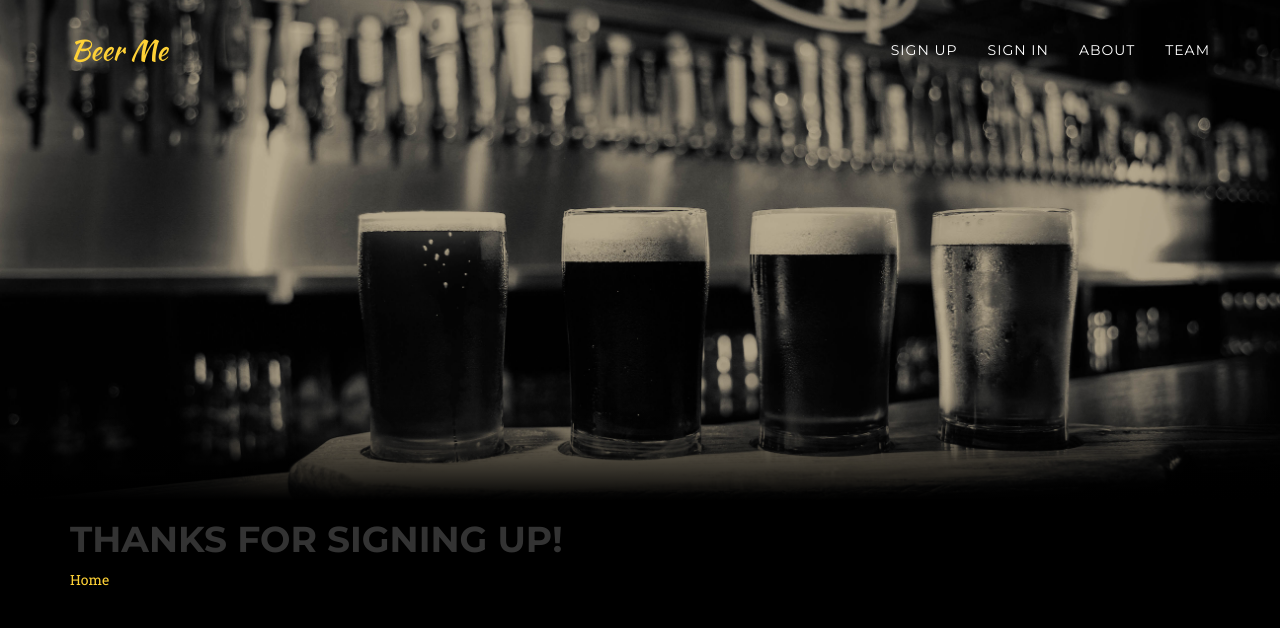
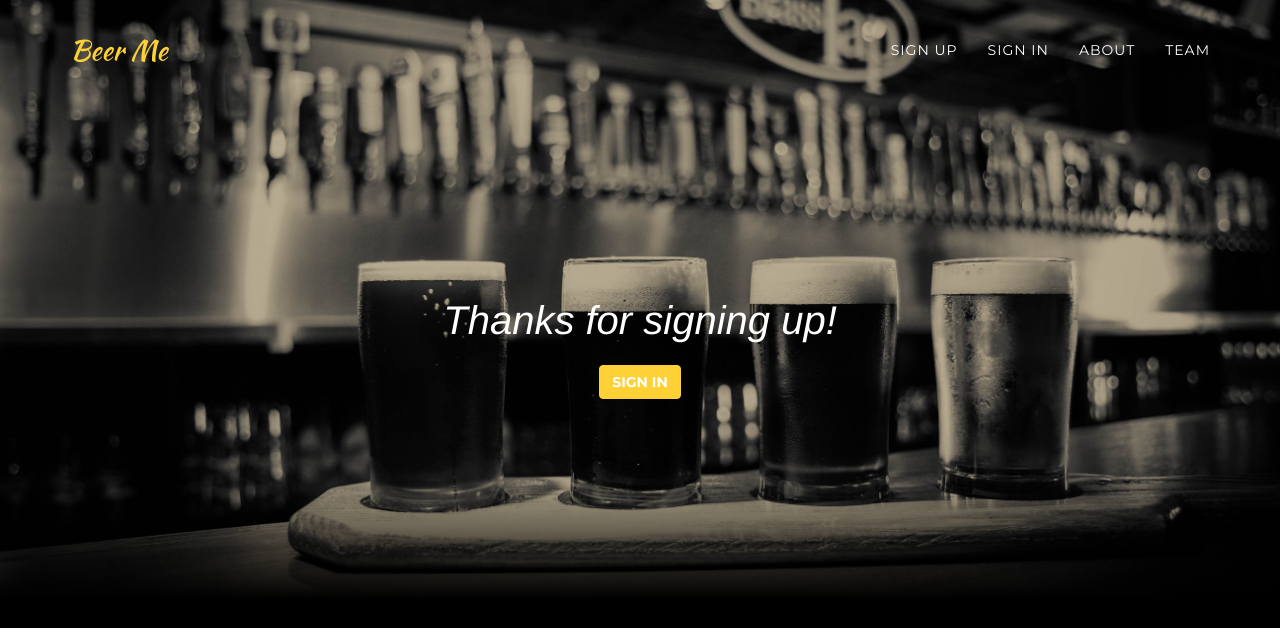
Before and after one commit to sammartinez/Beer_Me, a PHP site: the page made by views/signup_confirmation.html.twig in a window 1280 px wide. Shown: the top 628 px of the page. Run offline with PHP 8.4, Linux system fonts and the light colour scheme; the template is opened without the code that fills it, so the values that code supplies are empty; some libraries are stand-ins or nearby versions; some web fonts are replaced.

Commit message:
Styling for confirmation page.

```diff
--- a/views/signup_confirmation.html.twig
+++ b/views/signup_confirmation.html.twig
@@ -56,14 +56,14 @@
             <div class="container">
                 <div class="intro-text">
                     <div class="row">
+                        <div class="intro-lead-in">Thanks for signing up!</div>
+                        <a href="/signin"><button type="submit" class="btn btn-primary">Sign In</button></a>
                     </div>
                 </div>
             </div>
         </header>
-        <div class="container">
 
-        <h1>Thanks for signing up!</h1>
-        <a href='/'>Home</a>
-        </div>
+
+
     </body>
 </html>
```
Also changed, not shown: views/index.html.twig (+5 -4 lines).
